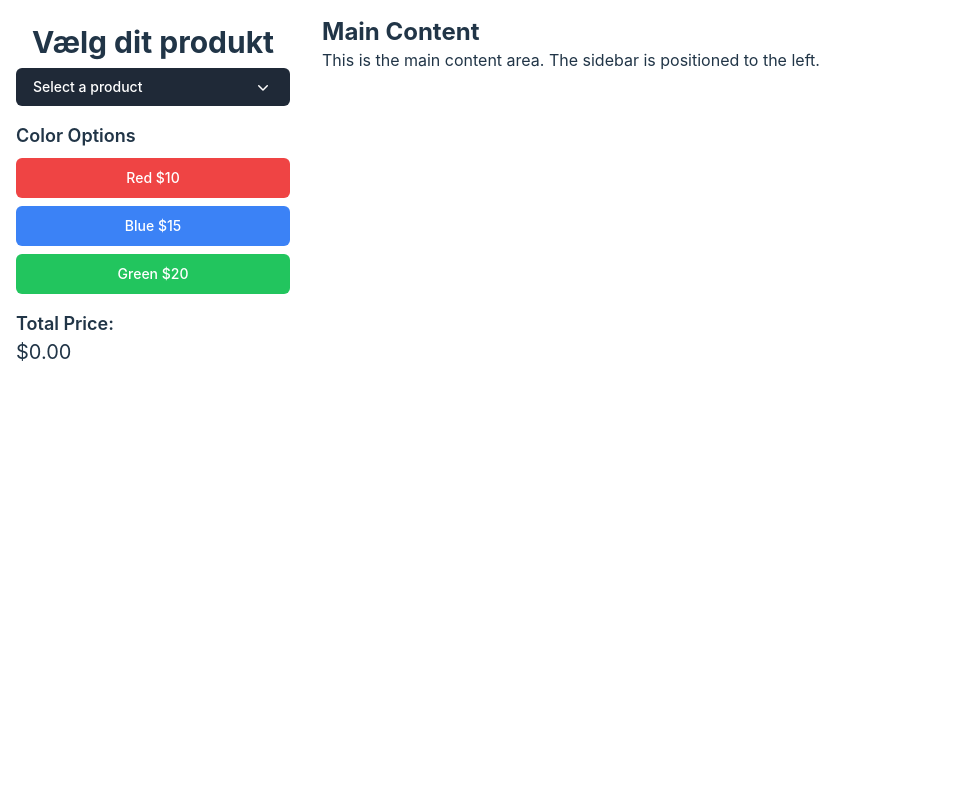
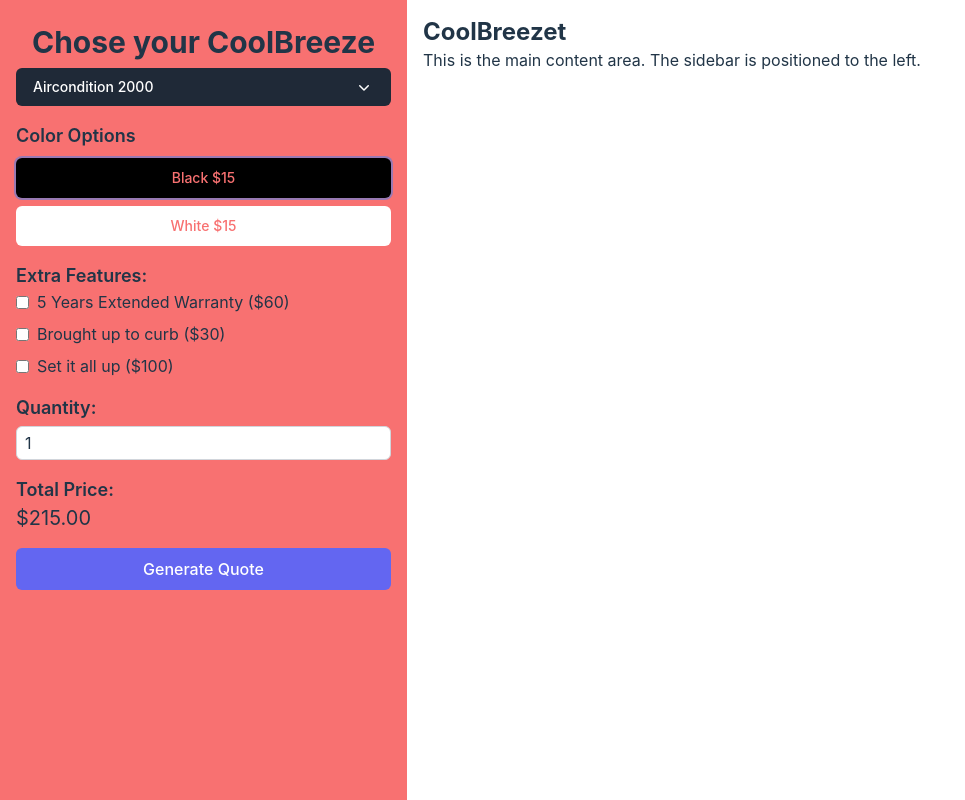
Before and after one commit to MikeTheBig/Website-Project, a React (Vite) app: page / in a window 1280 px wide. Shown: the whole page, without its empty margins (0-965 px from the left). Built offline with nearby package versions, Linux system fonts and the light colour scheme.

Commit message:
De sidste komponenter

```diff
--- a/src/App.tsx
+++ b/src/App.tsx
@@ -1,4 +1,3 @@
-
 import Sidebar from './Components/Sidebar';
 
 const App = () => {
@@ -6,11 +5,10 @@ const App = () => {
     <div className="flex h-screen">
       <Sidebar />
       <main className="flex-1 p-4">
-        <h1 className="text-2xl font-bold">Main Content</h1>
-        <p>This is the main content area. The sidebar is positioned to the left.</p>
+        <h1 className="text-2xl font-bold">CoolBreezet</h1>
+        <p>This is the main content area. The sidebar is positioned to the left. </p>
       </main>
     </div>
-
   );
 };
 
--- a/src/Components/Button.tsx
+++ b/src/Components/Button.tsx
@@ -12,7 +12,7 @@ const Button: React.FC<Botton> = ({ selectedColor, setSelectedColor, colorOption
         <button
           key={option.name}
           onClick={() => setSelectedColor(option.name)}
-          className={`px-4 py-2 text-sm text-white ${option.colorClass} rounded-md border-2 border-transparent focus:outline-none ${selectedColor === option.name ? 'ring-2 ring-opacity-50' : ''}`}
+          className={`px-4 py-2 text-sm text-red-400 ${option.colorClass} rounded-md border-2 border-transparent focus:outline-none ${selectedColor === option.name ? 'ring-2 ring-opacity-50' : ''}`}
         >
           {option.name} ${option.price}
         </button>
--- a/src/Components/Dropdown.tsx
+++ b/src/Components/Dropdown.tsx
@@ -11,7 +11,7 @@ interface Dropdown {
 const Dropdown: React.FC<Dropdown> = ({ selectedProduct, setSelectedProduct, productOptions }) => {
   return (
     <div className="relative inline-block text-left">
-      <h2 className="block px-4 py-2 text-3xl w-full text-left font-bold">Vælg dit produkt</h2>
+      <h2 className="block px-4 py-2 text-3xl w-full text-left font-bold">Chose your CoolBreeze</h2>
       <Menu as="div" className="relative">
         <div>
           <Menu.Button className="inline-flex w-full justify-between px-4 py-2 text-sm font-medium text-white bg-gray-800 rounded-md hover:bg-gray-700 focus:outline-none focus:ring-2 focus:ring-indigo-500">
--- a/src/Components/Option.tsx
+++ b/src/Components/Option.tsx
@@ -0,0 +1,55 @@
+import React from 'react';
+
+interface ExtraFeaturesProps {
+  extraFeatures: {
+    extendedWarranty: boolean;
+    broughtUpToCurb: boolean;
+    Setup: boolean;
+  };
+  onFeatureChange: (feature: string) => void;
+}
+
+const featurePrices = {
+  extendedWarranty: 60,
+  broughtUpToCurb: 30,
+  Setup: 100,
+};
+
+const ExtraFeatures: React.FC<ExtraFeaturesProps> = ({ extraFeatures, onFeatureChange }) => {
+  return (
+    <div className="flex flex-col mt-4">
+      <h4 className="text-lg font-semibold">Extra Features:</h4>
+      <div className="flex flex-col space-y-2">
+        <label className="flex items-center space-x-2">
+          <input
+            type="checkbox"
+            checked={extraFeatures.extendedWarranty}
+            onChange={() => onFeatureChange('extendedWarranty')}
+            className="form-checkbox"
+          />
+          <span>5 Years Extended Warranty (${featurePrices.extendedWarranty})</span>
+        </label>
+        <label className="flex items-center space-x-2">
+          <input
+            type="checkbox"
+            checked={extraFeatures.broughtUpToCurb}
+            onChange={() => onFeatureChange('broughtUpToCurb')}
+            className="form-checkbox"
+          />
+          <span>Brought up to curb (${featurePrices.broughtUpToCurb})</span>
+        </label>
+        <label className="flex items-center space-x-2">
+          <input
+            type="checkbox"
+            checked={extraFeatures.Setup}
+            onChange={() => onFeatureChange('Setup')}
+            className="form-checkbox"
+          />
+          <span>Set it all up (${featurePrices.Setup})</span>
+        </label>
+      </div>
+    </div>
+  );
+};
+
+export default ExtraFeatures;
--- a/src/Components/Quantity.tsx
+++ b/src/Components/Quantity.tsx
@@ -0,0 +1,24 @@
+import React from 'react';
+
+interface QuantityInputProps {
+  quantity: number;
+  onQuantityChange: (value: number) => void;
+}
+
+const QuantityInput: React.FC<QuantityInputProps> = ({ quantity, onQuantityChange }) => {
+  return (
+    <div className="flex flex-col mt-4">
+      <h4 className="text-lg font-semibold">Quantity:</h4>
+      <input
+        type="number"
+        value={quantity}
+        onChange={(e) => onQuantityChange(Number(e.target.value))}
+        min="1"
+        max="10"
+        className="mt-1 px-2 py-1 border border-gray-300 rounded-md"
+      />
+    </div>
+  );
+};
+
+export default QuantityInput;
--- a/src/Components/Sidebar.tsx
+++ b/src/Components/Sidebar.tsx
@@ -1,31 +1,70 @@
 import React, { useState } from 'react';
 import ProductDropdown from './Dropdown';
 import ColorPicker from './Button';
+import ExtraFeatures from './Option';
+import QuantityInput from './Quantity';
 
 const productOptions = [
-  { name: 'Standard', price: 50 },
-  { name: 'Premium', price: 100 },
-  { name: 'Deluxe', price: 150 },
+  { name: 'Aircondition 2000 ', price: 200 },
+  { name: 'Aircondition 3000', price: 299 },
+  { name: 'Aircondition 4000', price: 349 },
 ];
 
 const colorOptions = [
-  { name: 'Red', price: 10, colorClass: 'bg-red-500' },
-  { name: 'Blue', price: 15, colorClass: 'bg-blue-500' },
-  { name: 'Green', price: 20, colorClass: 'bg-green-500' },
+  { name: 'Black', price: 15, colorClass: 'bg-black' },
+  { name: 'White', price: 15, colorClass: 'bg-white' },
 ];
 
 const Sidebar: React.FC = () => {
-  const [selectedProduct, setSelectedProduct] = useState<string>('');
-  const [selectedColor, setSelectedColor] = useState<string | null>(null);
 
-  const selectedProductPrice = productOptions.find(option => option.name === selectedProduct)?.price || 0;
+  const deafaultProduct = productOptions[0].name;
+  const deafaultColor = colorOptions[0].name;
 
-  const selectedColorPrice = colorOptions.find(option => option.name === selectedColor)?.price || 0;
+  const [selectedProduct, setSelectedProduct] = useState<string>(deafaultProduct);
+  const [selectedColor, setSelectedColor] = useState<string | null>(deafaultColor);
+  const [quantity, setQuantity] = useState<number>(1);
+  const [extraFeatures, setExtraFeatures] = useState({
+    extendedWarranty: false,
+    broughtUpToCurb: false,
+    Setup: false,
+  });
 
-  const totalPrice = selectedProductPrice + selectedColorPrice;
+  const [isModalOpen, setIsModalOpen] = useState(false); // For controlling modal visibility
+
+  const featurePrices = {
+    extendedWarranty: 60,
+    broughtUpToCurb: 30,
+    Setup: 100,
+  };
+
+  // Find the selected product price
+  const selectedProductPrice = productOptions.find((option) => option.name === selectedProduct)?.price || 0;
+
+  // Find the selected color price
+  const selectedColorPrice = colorOptions.find((option) => option.name === selectedColor)?.price || 0;
+
+  // Calculate the total price for extra features
+  const totalExtraFeaturesPrice = Object.keys(extraFeatures).reduce((total, key) => {
+    return (
+      total +
+      (extraFeatures[key as keyof typeof extraFeatures]
+        ? featurePrices[key as keyof typeof featurePrices]
+        : 0)
+    );
+  }, 0);
+
+  // Calculate the total price
+  const totalPrice = (selectedProductPrice + selectedColorPrice + totalExtraFeaturesPrice) * quantity;
+
+  const handleFeatureChange = (feature: string) => {
+    setExtraFeatures((prevState) => ({
+      ...prevState,
+      [feature]: !prevState[feature as keyof typeof extraFeatures],
+    }));
+  };
 
   return (
-    <div className="flex flex-col space-y-4 p-4">
+    <div className="bg-red-400 flex flex-col space-y-4 p-4 ">
       <ProductDropdown
         selectedProduct={selectedProduct}
         setSelectedProduct={setSelectedProduct}
@@ -36,12 +75,58 @@ const Sidebar: React.FC = () => {
         setSelectedColor={setSelectedColor}
         colorOptions={colorOptions}
       />
+      <ExtraFeatures
+        extraFeatures={extraFeatures}
+        onFeatureChange={handleFeatureChange}
+      />
+      <QuantityInput quantity={quantity} onQuantityChange={setQuantity} />
+
+      {/* Display Total Price */}
       <div className="flex flex-col mt-4">
         <h4 className="text-lg font-semibold">Total Price:</h4>
-        <p className="text-xl">
-          ${totalPrice.toFixed(2)}
-        </p>
+        <p className="text-xl">${totalPrice.toFixed(2)}</p>
       </div>
+
+      {/* Generate Quote Button */}
+      <button
+        className="mt-4 bg-indigo-500 text-white py-2 px-4 rounded-md hover:bg-indigo-600"
+        onClick={() => setIsModalOpen(true)}
+      >
+        Generate Quote
+      </button>
+
+      {/* Modal */}
+      {isModalOpen && (
+        <div className="fixed inset-0 flex items-center justify-center bg-black bg-opacity-50 z-50">
+          <div className="bg-white p-6 rounded-md shadow-lg w-96">
+            <h2 className="text-xl font-semibold mb-4">Is your order correct?</h2>
+            <p><strong>Product:</strong> {selectedProduct || 'None selected'}</p>
+            <p><strong>Color:</strong> {selectedColor || 'None selected'}</p>
+            <p><strong>Additional Features:</strong></p>
+            <ul className="list-disc ml-6">
+              {Object.entries(extraFeatures).map(([feature, isSelected]) =>
+                isSelected ? <li key={feature}>{feature}</li> : null
+              )}
+            </ul>
+            <p><strong>Quantity:</strong> {quantity}</p>
+            <p><strong>Total Price:</strong> ${totalPrice.toFixed(2)}</p>
+
+            {/* Close Button */}
+            <button
+              className="mt-4 bg-gray-800 text-white py-2 px-4 rounded-md hover:bg-gray-700"
+              onClick={() => setIsModalOpen(false)}
+            >
+              Close
+            </button>
+            <button
+              className="mt-4 ml-12 bg-indigo-500 text-white py-2 px-4 rounded-md hover:bg-indigo-600"
+              onClick={() => setIsModalOpen(false)}
+              >
+              Confirm Order!
+            </button>
+          </div>
+        </div>
+      )}
     </div>
   );
 };
```
